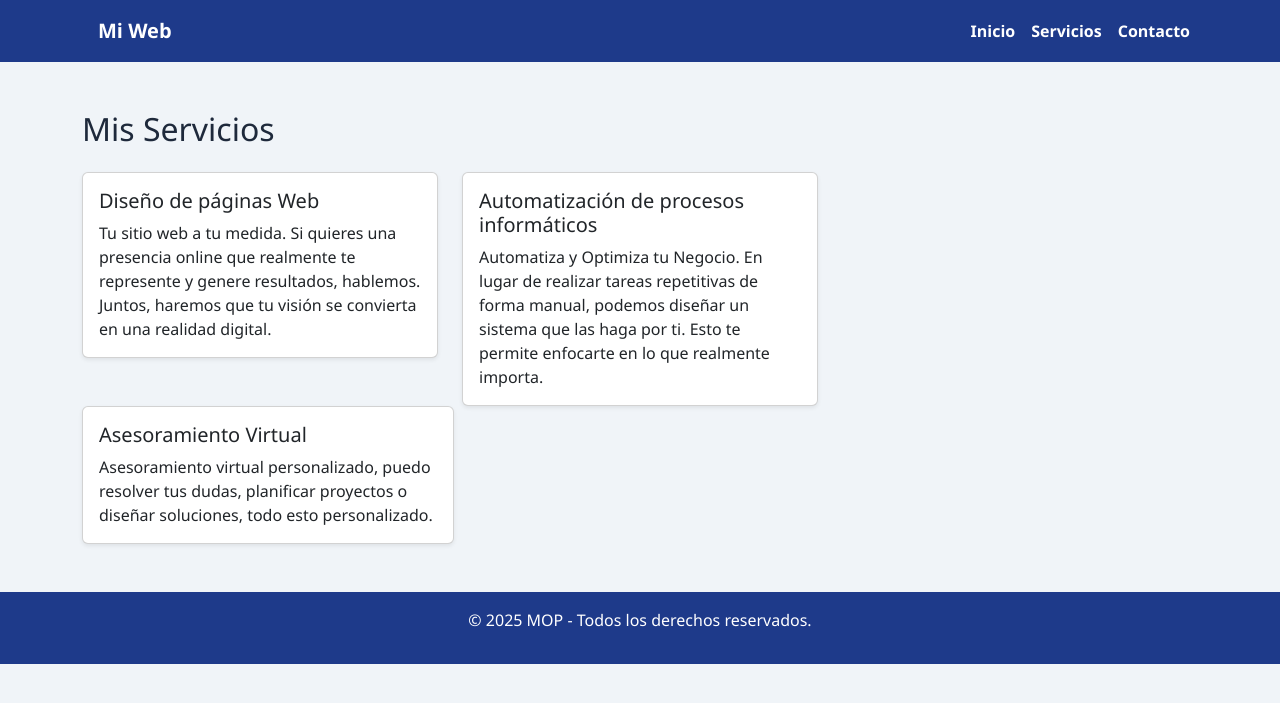
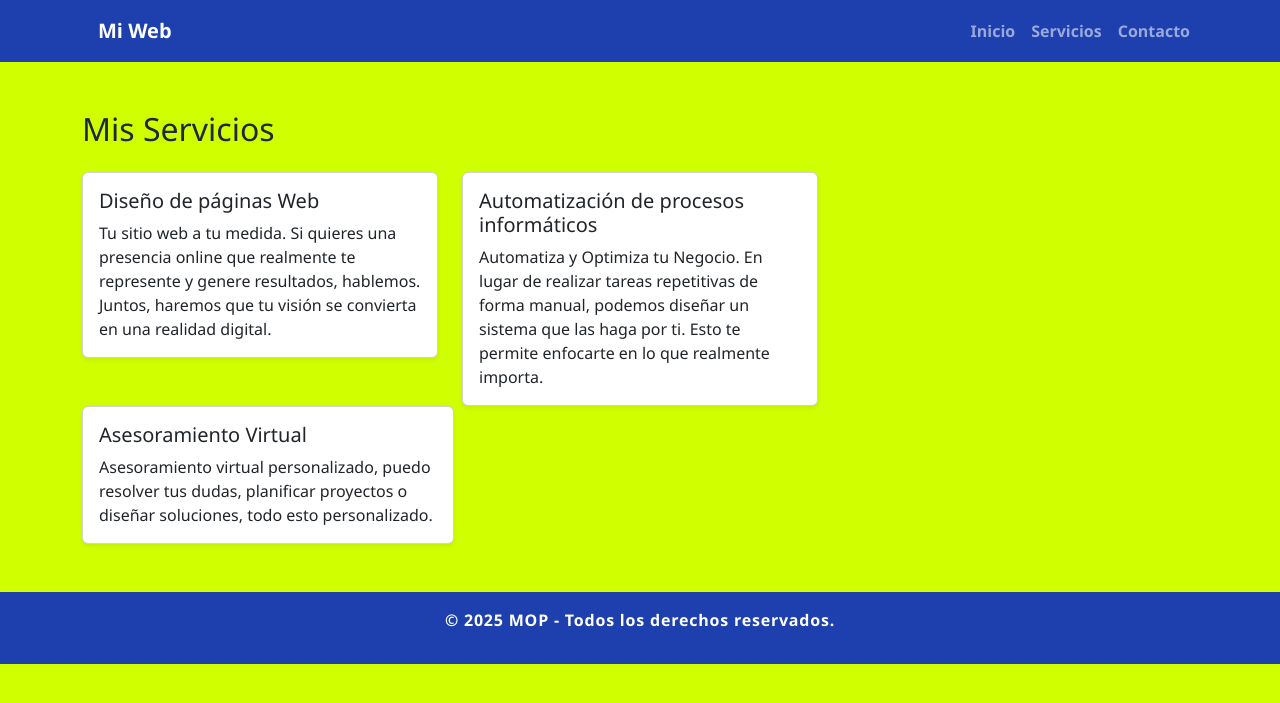
Before and after one commit to prietomarcelo40/webmop, a Flask app: page /servicios in a window 1280 px wide. Shown: the top 703 px of the page. Run offline with Flask 3, Linux system fonts and the light colour scheme.

Commit message:
Actualizar estilos CSS y contenido servicios

```diff
--- a/static/css/estilos.css
+++ b/static/css/estilos.css
@@ -1,11 +1,11 @@
 :root {
-  --azul-oscuro: #1E3A8A;
-  --azul-claro: #3B82F6;
-  --amarillo-oscuro: #D97706;
-  --amarillo-claro: #FBBF24;
-  --fondo: #F0F4F8;
-  --texto: #1E293B;
-  --texto-claro: #334155;
+  --azul-oscuro: #1e40af;      /* Azul intenso */
+  --azul-claro: #3b82f6;       /* Azul brillante */
+  --amarillo-oscuro: #b45309;  /* Amarillo más fuerte, mostaza oscuro */
+  --amarillo-claro: #f59e0b;   /* Amarillo vibrante y claro */
+  --fondo: #d0ff00;            /* Amarillo pastel suave, fondo cálido */
+  --texto: #1e293b;            /* Texto oscuro */
+  --texto-claro: #334155;      /* Texto secundario */
 }
 
 body {
@@ -23,33 +23,35 @@ nav.navbar {
 
 nav.navbar .navbar-brand,
 nav.navbar .nav-link {
-  color: white !important;
-  font-weight: 600;
-  transition: background-color 0.3s ease, color 0.3s ease;
+  color: var(b3bb3fro) !important;  /* Amarillo vibrante para texto */
+  font-weight: 700;
   padding: 0.5rem 1rem;
   border-radius: 5px;
+  transition: color 0.3s ease;
 }
 
 nav.navbar .nav-link:hover,
 nav.navbar .navbar-brand:hover {
-  background-color: var(--amarillo-claro) !important;
-  color: var(--texto) !important;
+  color: white !important;  /* Blanco al pasar el mouse para contraste */
+  background-color: var(--amarillo-oscuro) !important; /* Fondo amarillo oscuro en hover */
 }
 
 /* Botones principales */
 .btn-primary {
   background-color: var(--azul-oscuro);
-  color: white;
-  border: none;
+  color: var(--amarillo-claro);
+  border: 2px solid var(--amarillo-claro);
   padding: 0.6rem 1.5rem;
   border-radius: 5px;
-  font-weight: 600;
+  font-weight: 700;
   cursor: pointer;
-  transition: background-color 0.3s ease;
+  transition: background-color 0.3s ease, color 0.3s ease;
 }
 
 .btn-primary:hover {
-  background-color: var(--azul-claro);
+  background-color: var(--amarillo-claro);
+  color: var(--azul-oscuro);
+  border-color: var(--azul-oscuro);
 }
 
 /* Botones secundarios */
@@ -76,41 +80,44 @@ input[type="email"],
 textarea {
   width: 100%;
   padding: 0.5rem;
-  border: 1.5px solid var(--azul-claro);
+  border: 2px solid var(--amarillo-claro);
   border-radius: 5px;
   font-size: 1rem;
   color: var(--texto);
-  transition: border-color 0.3s ease;
+  transition: border-color 0.3s ease, box-shadow 0.3s ease;
   margin-bottom: 1rem;
 }
 
 input[type="text"]:focus,
 input[type="email"]:focus,
 textarea:focus {
-  border-color: var(--amarillo-oscuro);
+  border-color: var(--azul-oscuro);
   outline: none;
-  box-shadow: 0 0 5px var(--amarillo-claro);
+  box-shadow: 0 0 8px var(--azul-claro);
 }
 
 /* Enlaces */
 a {
-  color: var(--azul-oscuro);
+  color: var(--amarillo-oscuro);
   text-decoration: none;
+  font-weight: 700;
   transition: color 0.3s ease;
 }
 
 a:hover {
-  color: var(--amarillo-oscuro);
+  color: var(--azul-oscuro);
   text-decoration: underline;
 }
 
 /* Footer */
 footer {
   background-color: var(--azul-oscuro);
-  color: white;
+  color: var(--amarillo-claro);
   padding: 1rem 2rem;
   text-align: center;
   margin-top: 3rem;
+  font-weight: 700;
+  letter-spacing: 0.05em;
 }
 
 /* WhatsApp button container */
@@ -148,11 +161,11 @@ footer {
 }
 
 ::-webkit-scrollbar-thumb {
-  background-color: var(--azul-oscuro);
+  background-color: var(--amarillo-oscuro);
   border-radius: 6px;
   border: 3px solid var(--fondo);
 }
 
 ::-webkit-scrollbar-thumb:hover {
-  background-color: var(--azul-claro);
+  background-color: var(--amarillo-claro);
 }
```
Also changed, not shown: other parts of static/css/estilos.css (+16 -8 lines).
